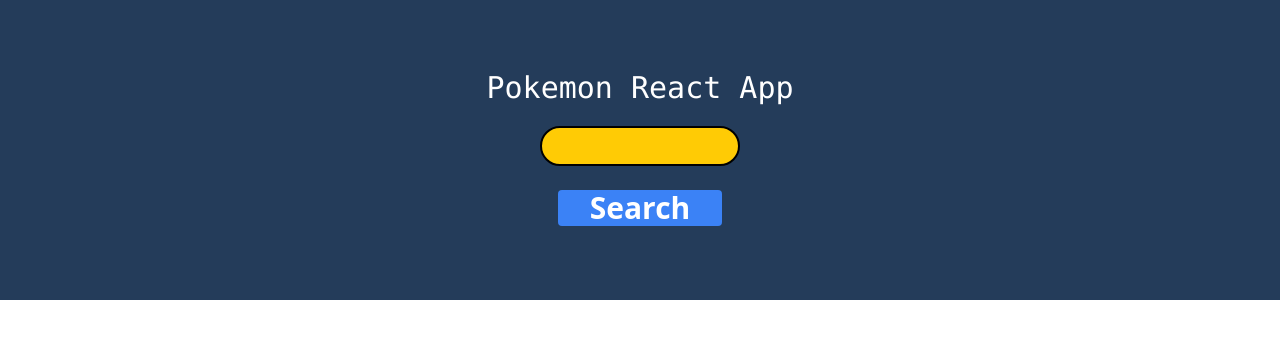
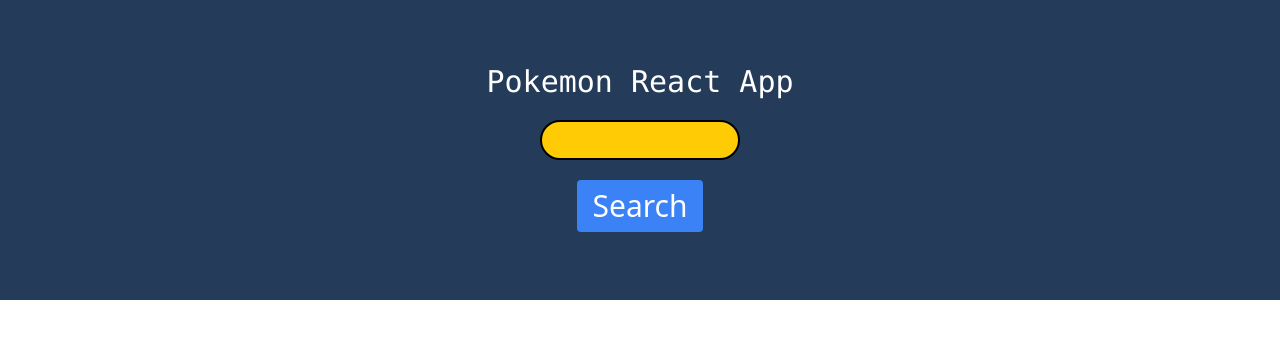
Before and after one commit to craigm14/pokemon-app, a React (Create React App) app: page / in a window 1280 px wide. Shown: the top 338 px of the page. Built offline with nearby package versions, Linux system fonts and the light colour scheme.

Commit message:
updated some styles

```diff
--- a/src/App.js
+++ b/src/App.js
@@ -9,7 +9,7 @@
           type="text"
           className="mt-5 w-[200px] h-[40px] text-sm px-4 py-2 bg-input-field rounded-3xl border-solid border-black border-2 outline-none"
         />
-        <button className="bg-blue-500 hover:bg-blue-700 text-white text-md font-bold mt-6 px-8 rounded">
+        <button className="bg-blue-500 hover:bg-blue-700 text-white mt-5 py-2 px-4 rounded">
           Search
         </button>
       </div>
```
